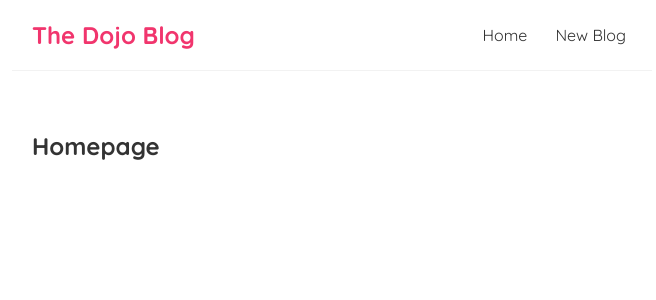
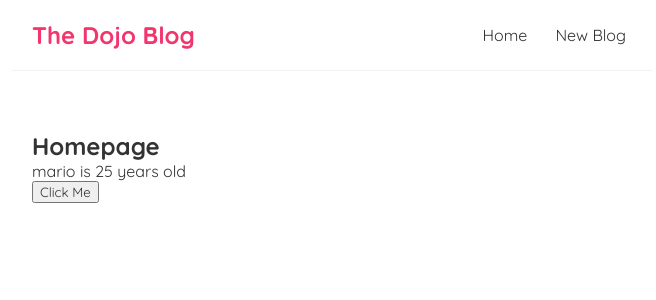
Before and after one commit to GiorgiMamuk/Dojo-blog, a React (Create React App) app: page / in a window 1280 px wide. Shown: the top 300 px of the page, without its empty margins (308-964 px from the left). Built offline with nearby package versions, Linux system fonts and the light colour scheme.

Commit message:
first commit

```diff
--- a/src/Home.js
+++ b/src/Home.js
@@ -1,7 +1,18 @@
+import {useState} from 'react';
+
 const Home = () => {
+    const [name,setName]=useState('mario');
+    const [age,setAge]=useState(25);
+
+    const handleClick=()=>{
+        setName('luigi');
+        setAge(30)
+    }
     return (
-        <div className="home">
+        <div clssName="home">
             <h2>Homepage</h2>
+            <p>{name} is {age} years old</p>
+            <button onClick={handleClick}>Click Me</button>
         </div>
      );
 }
```
